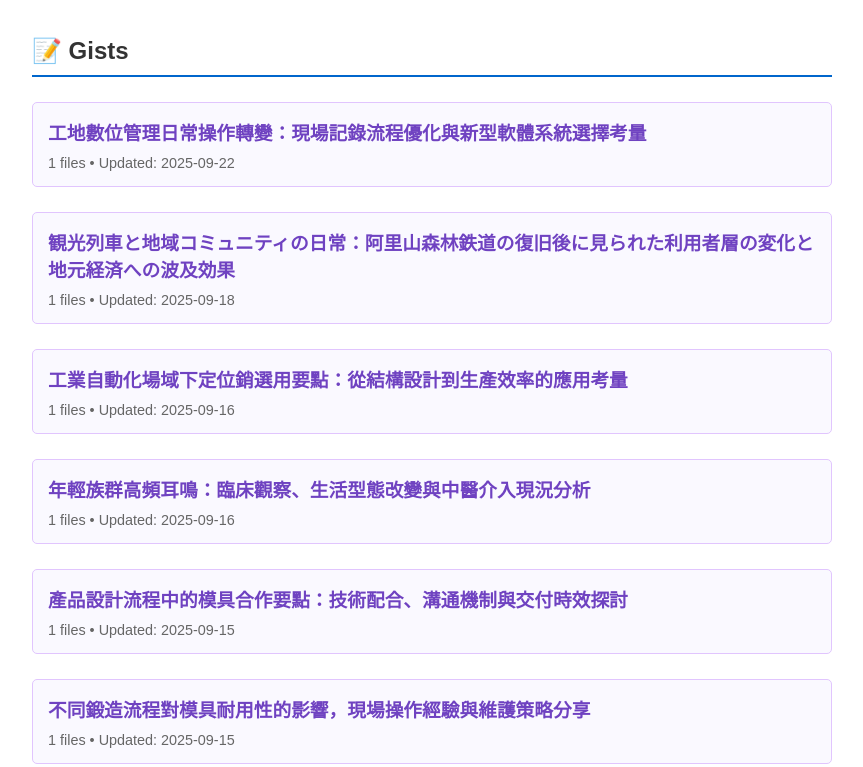
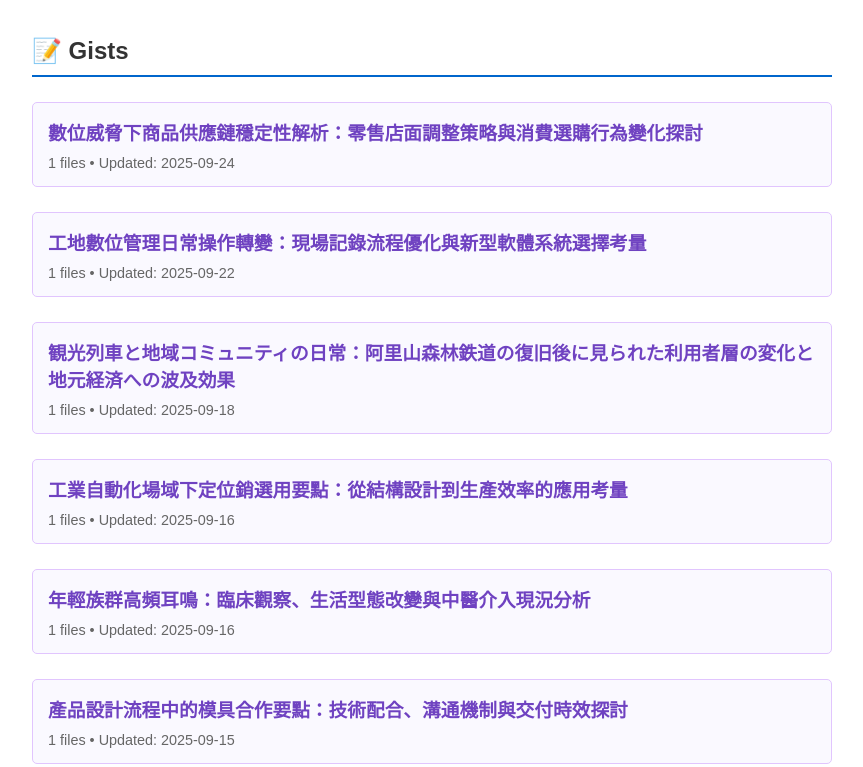
Before and after one commit to 1001ya/1001ya.github.io, a plain HTML site: page index.html in a window 1280 px wide. Shown: the part 1477-2244 px from the top of the page, without its empty margins (208-1071 px from the left). Drawn offline with Linux system fonts and the light colour scheme.

Commit message:
自動更新 Index.html - 文章目錄（包含Gist）

```diff
--- a/index.html
+++ b/index.html
@@ -73,6 +73,10 @@
 
     <div class="section">
         <h2>📝 Gists</h2>
+        <div class="gist-item">
+            <h3><a href="https://gist.github.com/1001ya/f9f4f7948ec0c5b9e22cf99eaedacfc0" target="_blank">數位威脅下商品供應鏈穩定性解析：零售店面調整策略與消費選購行為變化探討</a></h3>
+            <div class="gist-meta">1 files • Updated: 2025-09-24</div>
+        </div>
         <div class="gist-item">
             <h3><a href="https://gist.github.com/1001ya/2001cb174e1f662cf9729fa239266a8d" target="_blank">工地數位管理日常操作轉變：現場記錄流程優化與新型軟體系統選擇考量</a></h3>
             <div class="gist-meta">1 files • Updated: 2025-09-22</div>
@@ -156,7 +160,7 @@
     </div>
 
     <div class="footer">
-        <p>Total 34 items (14 articles, 20 gists) | Last updated: 2025-09-23 09:01:58</p>
+        <p>Total 35 items (14 articles, 21 gists) | Last updated: 2025-09-24 09:02:00</p>
     </div>
 </body>
 </html>
```
